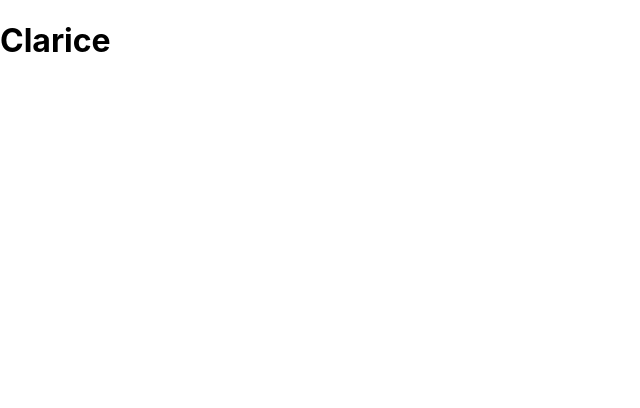
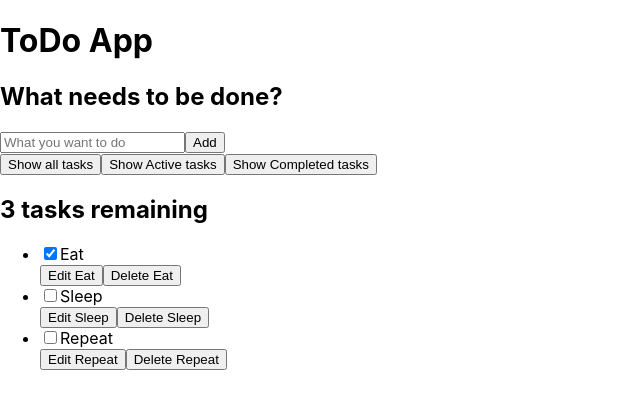
Before and after one commit to KarthikBenki/Todo-react, a React (Create React App) app: page / in a window 1280 px wide. Shown: the top 408 px of the page, without its empty margins (0-640 px from the left). Built offline with nearby package versions, Linux system fonts and the light colour scheme.

Commit message:
[Karthik] Add. Simple skeleton of todo app

```diff
--- a/src/App.js
+++ b/src/App.js
@@ -1,12 +1,108 @@
 import React from 'react';
 
 function App(props) {
-  const subject = props.subject;
   return (
-    //return statement
-    <>
-    <h1>{subject}</h1>
-    </>
+    <div className="todoapp stack-large">
+      <h1>ToDo App</h1>
+      <form>
+      <h2 className="label-wrapper">
+          <label htmlFor="new-todo-input" className="label__lg">
+            What needs to be done?
+          </label>
+        </h2>
+        <input
+          type="text"
+          id="new-todo-input"
+          className="input input__lg"
+          name="text"
+          autoComplete="off"
+          placeholder='What you want to do'
+        />
+        <button type="submit" className="btn btn__primary btn__lg">
+          Add
+        </button>
+      </form>
+      <div className="filters btn-group stack-exception">
+      <button type="button" className="btn toggle-btn" aria-pressed="true">
+      <span className="visually-hidden">Show </span>
+      <span>all</span>
+      <span className="visually-hidden"> tasks</span>
+      </button>
+
+      <button type="button" className="btn toggle-btn" aria-pressed="false">
+      <span className="visually-hidden">Show </span>
+          <span>Active</span>
+          <span className="visually-hidden"> tasks</span>
+      </button>
+
+      <button type="button" className="btn toggle-btn" aria-pressed="false">
+          <span className="visually-hidden">Show </span>
+          <span>Completed</span>
+          <span className="visually-hidden"> tasks</span>
+        </button>
+      </div>
+
+      <h2 id="list-heading">
+        3 tasks remaining
+      </h2>
+
+      <ul
+        role="list"
+        className="todo-list stack-large stack-exception"
+        aria-labelledby="list-heading"
+      >
+        <li className="todo stack-small">
+        <div className="c-cb">
+            <input id="todo-0" type="checkbox" defaultChecked={true} />
+            <label className="todo-label" htmlFor="todo-0">
+              Eat
+            </label>
+          </div>
+          <div className="btn-group">
+          <button type="button" className="btn">
+              Edit <span className="visually-hidden">Eat</span>
+            </button>
+            <button type="button" className="btn btn__danger">
+              Delete <span className="visually-hidden">Eat</span>
+            </button>
+          </div>
+        </li>
+
+        <li className="todo stack-small">
+          <div className="c-cb">
+            <input id="todo-1" type="checkbox" />
+            <label className="todo-label" htmlFor="todo-1">
+              Sleep
+            </label>
+          </div>
+          <div className="btn-group">
+            <button type="button" className="btn">
+              Edit <span className="visually-hidden">Sleep</span>
+            </button>
+            <button type="button" className="btn btn__danger">
+              Delete <span className="visually-hidden">Sleep</span>
+            </button>
+          </div>
+        </li>
+
+        <li className="todo stack-small">
+          <div className="c-cb">
+            <input id="todo-2" type="checkbox" />
+            <label className="todo-label" htmlFor="todo-2">
+              Repeat
+            </label>
+          </div>
+          <div className="btn-group">
+            <button type="button" className="btn">
+              Edit <span className="visually-hidden">Repeat</span>
+            </button>
+            <button type="button" className="btn btn__danger">
+              Delete <span className="visually-hidden">Repeat</span>
+            </button>
+          </div>
+        </li>
+      </ul>
+    </div>
   );
 }
 
```
